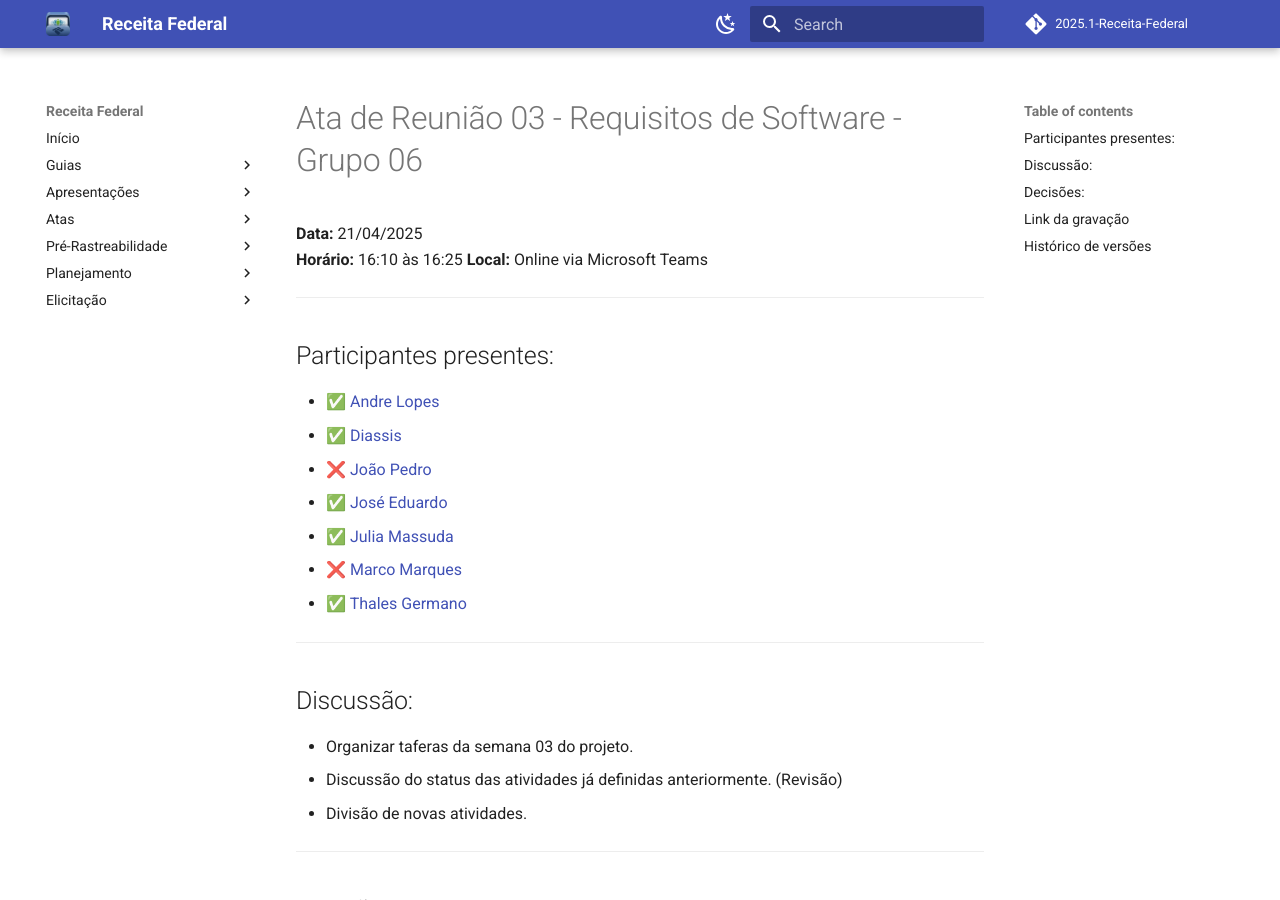
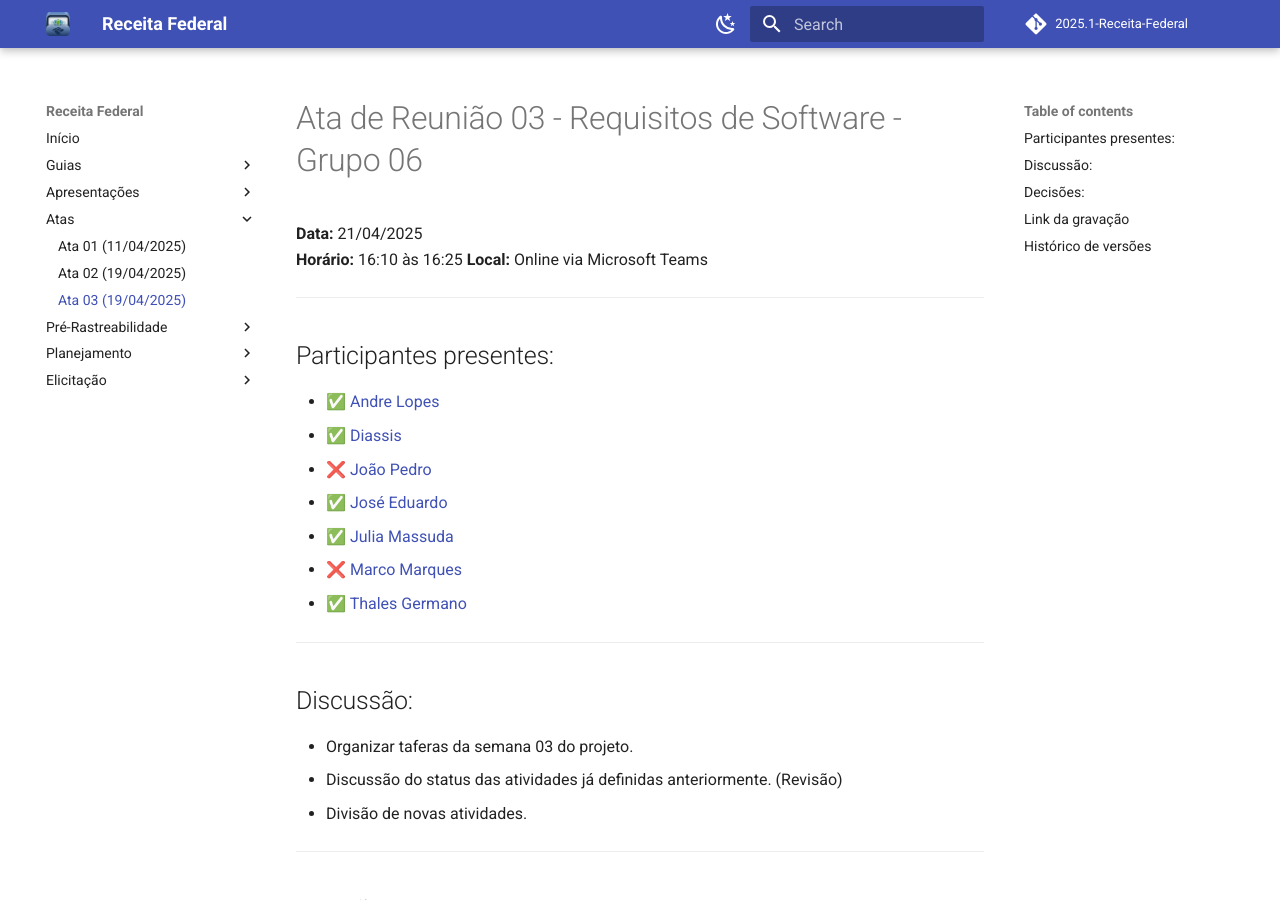
Before and after one commit to Requisitos-de-Software/2025.1-Meu-INSS, an MkDocs documentation site: the page built from docs/atas/ata3.md, in a window 1280 px wide and 900 px high. Built offline with MkDocs 1.6.1 and Material for MkDocs 9.7.7, drawn with Linux system fonts in a browser that asks for light colours; comment, search, counter and statistics services are not loaded; some of the changed lines change nothing that is shown.

Commit message:
Update mkdocs.yml
Adicionado ata3

```diff
--- a/mkdocs.yml
+++ b/mkdocs.yml
@@ -41,7 +41,7 @@
   - Atas:
       - Ata 01 (11/04/2025): atas/ata1.md
       - Ata 02 (19/04/2025): atas/ata2.md
-      - Ata 03 (19/04/2025): atas/ata2.md
+      - Ata 03 (19/04/2025): atas/ata3.md
   - Pré-Rastreabilidade:
       - RichPicture: pre-rastreabilidade/richpicture.md
   - Planejamento:
```
